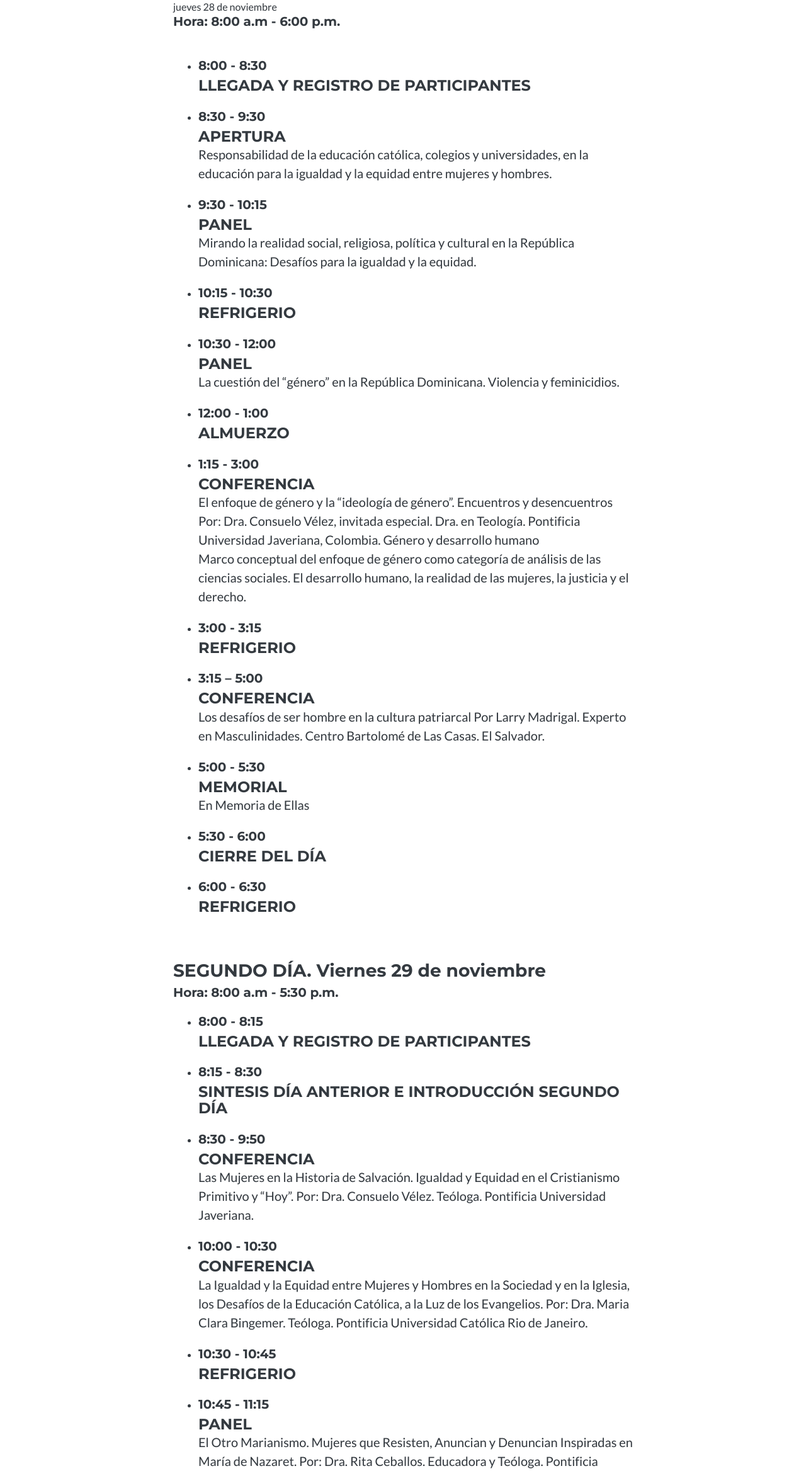
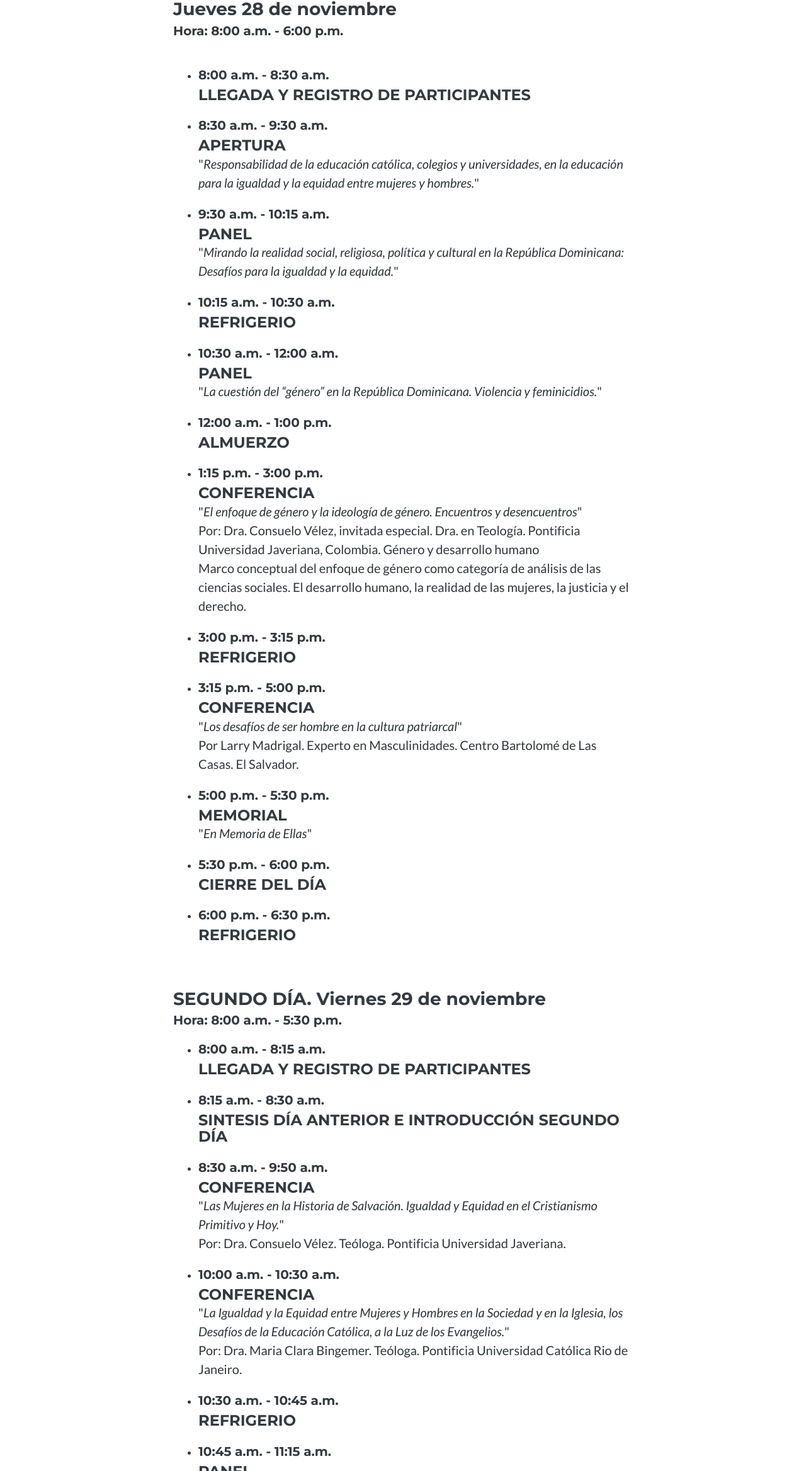
Before and after one commit to LUHMLLO/PUCMM-SeminarioHumanidades, a plain HTML site: page programa.html in a window 1280 px wide. Shown: the part 464-2800 px from the top of the page at 63% size. Drawn offline with nearby package versions, Linux system fonts and the light colour scheme.

Commit message:
version 003

```diff
--- a/programa.html
+++ b/programa.html
@@ -80,63 +80,62 @@
            <div class="row justify-content-center align-content-center">
               <div class="col-md-8 mb-5">
                  <div>
-                    <h2>Primer día</h2>
-                    <span>jueves</span>
-                    <span>28 de noviembre</span>
-                    <h5>Hora:  8:00 a.m - 6:00 p.m.</h5>
+                    <h2 class="mb-2" style="color: #196db0 !important; text-transform: uppercase;">Primer día</h2>
+                    <h3>Jueves 28 de noviembre</h3>
+                    <h5>Hora:  8:00 a.m. - 6:00 p.m.</h5>
                     <ul class="mt-5">
                        <li class="mb-4">
-                          <h5>8:00 - 8:30</h5>
+                          <h5>8:00 a.m. - 8:30 a.m.</h5>
                           <h4 class=" mb-0">LLEGADA Y REGISTRO DE PARTICIPANTES</h4>
                        </li>
                        <li class="mb-4">
-                          <h5>8:30 - 9:30</h5>
+                          <h5>8:30 a.m. - 9:30 a.m.</h5>
                           <h4 class=" mb-0">APERTURA</h4>
-                          <p class="lead">Responsabilidad de la educación católica, colegios y universidades, en la educación para la igualdad y la equidad entre mujeres y hombres.</p>
+                          <p class="lead">"<i>Responsabilidad de la educación católica, colegios y universidades, en la educación para la igualdad y la equidad entre mujeres y hombres.</i>"</p>
                        </li>
                        <li class="mb-4">
-                          <h5>9:30 - 10:15</h5>
+                          <h5>9:30 a.m. - 10:15 a.m.</h5>
                           <h4 class=" mb-0">PANEL</h4>
-                          <p class="lead">Mirando la realidad social,  religiosa, política y cultural en la República Dominicana: Desafíos para la igualdad y la equidad.</p>
+                          <p class="lead">"<i>Mirando la realidad social,  religiosa, política y cultural en la República Dominicana: Desafíos para la igualdad y la equidad.</i>"</p>
                        </li>
                        <li class="mb-4">
-                          <h5>10:15 - 10:30</h5>
+                          <h5>10:15 a.m. - 10:30 a.m.</h5>
                           <h4 class=" mb-0">REFRIGERIO</h4>
                        </li>
                        <li class="mb-4">
-                          <h5>10:30 - 12:00</h5>
+                          <h5>10:30 a.m. - 12:00 a.m.</h5>
                           <h4 class=" mb-0">PANEL</h4>
-                          <p class="lead">La cuestión del “género” en la República Dominicana. Violencia y feminicidios.</p>
+                          <p class="lead">"<i>La cuestión del “género” en la República Dominicana. Violencia y feminicidios.</i>"</p>
                        </li>
                        <li class="mb-4">
-                          <h5>12:00 - 1:00</h5>
+                          <h5>12:00 a.m. - 1:00 p.m.</h5>
                           <h4 class=" mb-0">ALMUERZO</h4>
                        </li>
                        <li class="mb-4">
-                          <h5>1:15 - 3:00</h5>
+                          <h5>1:15 p.m. - 3:00 p.m.</h5>
                           <h4 class=" mb-0">CONFERENCIA</h4>
-                          <p class="lead">El enfoque de género y la “ideología de género”. Encuentros y desencuentros Por: Dra. Consuelo Vélez, invitada especial. Dra. en Teología. Pontificia Universidad Javeriana, Colombia. Género y desarrollo humano<br/> Marco conceptual del enfoque de género como categoría de análisis de las ciencias sociales. El desarrollo humano, la realidad de las mujeres, la justicia y el derecho.</p>
+                          <p class="lead">"<i>El enfoque de género y la ideología de género. Encuentros y desencuentros</i>"<br>Por: Dra. Consuelo Vélez, invitada especial. Dra. en Teología. Pontificia Universidad Javeriana, Colombia. Género y desarrollo humano<br/> Marco conceptual del enfoque de género como categoría de análisis de las ciencias sociales. El desarrollo humano, la realidad de las mujeres, la justicia y el derecho.</p>
                        </li>
                        <li class="mb-4">
-                          <h5>3:00 - 3:15</h5>
+                          <h5>3:00 p.m. - 3:15 p.m.</h5>
                           <h4 class=" mb-0">REFRIGERIO</h4>
                        </li>
                        <li class="mb-4">
-                          <h5>3:15 – 5:00</h5>
+                          <h5>3:15 p.m. - 5:00 p.m.</h5>
                           <h4 class=" mb-0">CONFERENCIA</h4>
-                          <p class="lead">Los desafíos de ser hombre en la cultura patriarcal Por Larry Madrigal. Experto en Masculinidades.  Centro Bartolomé de Las Casas. El Salvador.</p>
+                          <p class="lead">"<i>Los desafíos de ser hombre en la cultura patriarcal</i>"<br>Por Larry Madrigal. Experto en Masculinidades.  Centro Bartolomé de Las Casas. El Salvador.</p>
                        </li>
                        <li class="mb-4">
-                          <h5>5:00 - 5:30</h5>
+                          <h5>5:00 p.m. - 5:30 p.m.</h5>
                           <h4 class=" mb-0">MEMORIAL</h4>
-                          <p class="lead">En Memoria de Ellas</p>
+                          <p class="lead">"<i>En Memoria de Ellas</i>"</p>
                        </li>
                        <li class="mb-4">
-                          <h5>5:30 - 6:00</h5>
+                          <h5>5:30 p.m. - 6:00 p.m.</h5>
                           <h4 class=" mb-0">CIERRE DEL DÍA</h4>
                        </li>
                        <li class="mb-4">
-                          <h5>6:00 - 6:30</h5>
+                          <h5>6:00 p.m. - 6:30 p.m.</h5>
                           <h4 class=" mb-0">REFRIGERIO</h4>
                        </li>
                     </ul>
@@ -145,83 +144,83 @@
               <div class="col-md-8 mb-5">
                  <div>
                     <h3>SEGUNDO DÍA. Viernes 29 de noviembre</h3>
-                    <h5>Hora: 8:00 a.m - 5:30 p.m.</h5>
+                    <h5>Hora: 8:00 a.m. - 5:30 p.m.</h5>
                     <ul class="mt-4">
                        <li class="mb-4">
-                          <h5>8:00 - 8:15</h5>
+                          <h5>8:00 a.m. - 8:15 a.m.</h5>
                           <h4 class=" mb-0">LLEGADA Y REGISTRO DE PARTICIPANTES</h4>
                        </li>
                        <li class="mb-4">
-                          <h5>8:15 - 8:30</h5>
+                          <h5>8:15 a.m. - 8:30 a.m.</h5>
                           <h4 class=" mb-0">SINTESIS DÍA ANTERIOR E INTRODUCCIÓN SEGUNDO DÍA</h4>
                        </li>
                        <li class="mb-4">
-                          <h5>8:30 - 9:50</h5>
+                          <h5>8:30 a.m. - 9:50 a.m.</h5>
                           <h4 class=" mb-0">CONFERENCIA</h4>
-                          <p class="lead">Las Mujeres en la Historia de Salvación. Igualdad y Equidad en el Cristianismo Primitivo y “Hoy”.
-                           Por: Dra. Consuelo Vélez.  Teóloga. Pontificia Universidad Javeriana.
+                          <p class="lead">"<i>Las Mujeres en la Historia de Salvación. Igualdad y Equidad en el Cristianismo Primitivo y Hoy.</i>"
+                           <br>Por: Dra. Consuelo Vélez.  Teóloga. Pontificia Universidad Javeriana.
                            </p>
                        </li>
                        <li class="mb-4">
-                          <h5>10:00 - 10:30</h5>
+                          <h5>10:00 a.m. - 10:30 a.m.</h5>
                           <h4 class=" mb-0">CONFERENCIA</h4>
-                          <p class="lead">La Igualdad y la Equidad entre Mujeres y Hombres en la Sociedad y en la Iglesia, los Desafíos de la Educación Católica, a la Luz de los Evangelios.
+                          <p class="lead">"<i>La Igualdad y la Equidad entre Mujeres y Hombres en la Sociedad y en la Iglesia, los Desafíos de la Educación Católica, a la Luz de los Evangelios.</i>"<br>
                            Por: Dra. Maria Clara Bingemer. Teóloga. Pontificia Universidad Católica Rio de Janeiro.
                            </p>
                        </li>
                        <li class="mb-4">
-                          <h5>10:30 - 10:45</h5>
+                          <h5>10:30 a.m. - 10:45 a.m.</h5>
                           <h4 class=" mb-0">REFRIGERIO</h4>
                        </li>
                        <li class="mb-4">
-                          <h5>10:45 - 11:15</h5>
+                          <h5>10:45 a.m. - 11:15 a.m.</h5>
                           <h4 class=" mb-0">PANEL</h4>
-                          <p class="lead">El Otro Marianismo. Mujeres que Resisten, Anuncian y Denuncian Inspiradas en María de Nazaret.
+                          <p class="lead">"<i>El Otro Marianismo. Mujeres que Resisten, Anuncian y Denuncian Inspiradas en María de Nazaret.</i>"<br>
                            Por: Dra. Rita Ceballos. Educadora y Teóloga.  Pontificia Universidad Católica Madre y Maestra.
                                   Dra. Alina Bello. Filósofa.  Pontificia Universidad Católica Madre y Maestra.
                                   Dra. Consuelo Vélez. Teóloga. Pontificia Universidad Javeriana.
                            </p>
                        </li>
                        <li class="mb-4">
-                          <h5>11:15 - 1:00</h5>
+                          <h5>11:15 a.m. - 1:00 p.m.</h5>
                           <h4 class=" mb-0">REFRIGERIO</h4>
                        </li>
                        <li class="mb-4">
-                          <h5>11:30 - 1:00</h5>
+                          <h5>11:30 p.m. - 1:00 p.m.</h5>
                           <h4 class=" mb-0">CONFERENCIA</h4>
-                          <p class="lead">Educar para la Deconstrucción de los modelos hegemónicos de masculinidad y feminidad de la cultura machista.  ¿De qué estamos hablando?
+                          <p class="lead">"<i>Educar para la Deconstrucción de los modelos hegemónicos de masculinidad y feminidad de la cultura machista.  ¿De qué estamos hablando?</i>"<br>
                            Por: Mtro. Larry Madrigal. Experto en Masculinidades.
                            </p>
                        </li>
                        <li class="mb-4">
-                          <h5>1:00 - 2:00</h5>
+                          <h5>1:00 p.m. - 2:00 p.m.</h5>
                           <h4 class=" mb-0">ALMUERZO</h4>
                        </li>
                        <li class="mb-4">
-                          <h5>2:00 - 4:00</h5>
+                          <h5>2:00 p.m. - 4:00 p.m.</h5>
                           <h4 class=" mb-0">TALLER PRÁCTICO</h4>
-                          <p class="lead">Educar para la Deconstrucción de la Masculinidad Machista.  ¿De qué estamos hablando?
-                           La mirada a la casa.  La mirada a la escuela.  La mirada a la iglesia.  La mirada a la sociedad. La mirada a los medios de comunicación. La mirada a la música.
+                          <p class="lead">"<i>Educar para la Deconstrucción de la Masculinidad Machista.  ¿De qué estamos hablando?
+                           La mirada a la casa.  La mirada a la escuela.  La mirada a la iglesia.  La mirada a la sociedad. La mirada a los medios de comunicación. La mirada a la música.</i>"<br>
                            Por: Mtro. Larry Madrigal  y equipo PUCMM.
                            </p>
                        </li>
                        <li class="mb-4">
-                          <h5>4:00 - 4:15</h5>
+                          <h5>4:00 p.m. - 4:15 p.m.</h5>
                           <h4 class=" mb-0">REFRIGERIO</h4>
                        </li>
                        <li class="mb-4">
-                          <h5>4:15 - 5:00</h5>
+                          <h5>4:15 p.m. - 5:00 p.m.</h5>
                           <h4 class=" mb-0">SINTESIS DEL SEMINARIO</h4>
-                          <p class="lead">Construyendo Conocimientos para la Igualdad y la Equidad entre Hombres y Mujeres en la República Dominicana desde los Valores del Evangelio.
-                           Dra. Rita Ceballos, Dra. Alina Bello, Mtro. Edell Escalante.
+                          <p class="lead">"<i>Construyendo Conocimientos para la Igualdad y la Equidad entre Hombres y Mujeres en la República Dominicana desde los Valores del Evangelio.</i>"<br>
+                          Por: Dra. Rita Ceballos, Dra. Alina Bello, Mtro. Edell Escalante.
                            </p>
                        </li>
                        <li class="mb-4">
-                          <h5>5:00 - 5:30</h5>
+                          <h5>5:00 p.m. - 5:30 p.m.</h5>
                           <h4 class=" mb-0">CIERRE DEL SEMINARIO</h4>
                        </li>
                        <li class="mb-4">
-                          <h5>5:30</h5>
+                          <h5>5:30 p.m.</h5>
                           <h4 class=" mb-0">REFRIGERIO</h4>
                        </li>
                     </ul>
```
Also changed, not shown: 1 other file.
